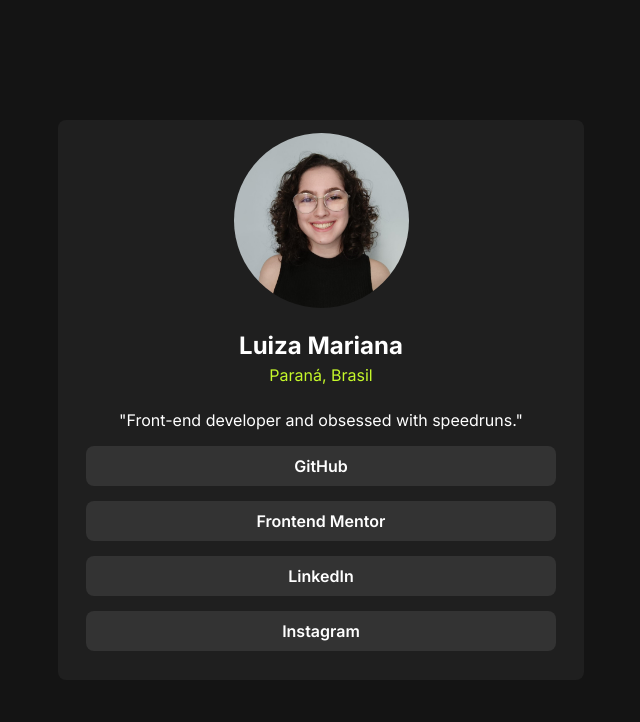
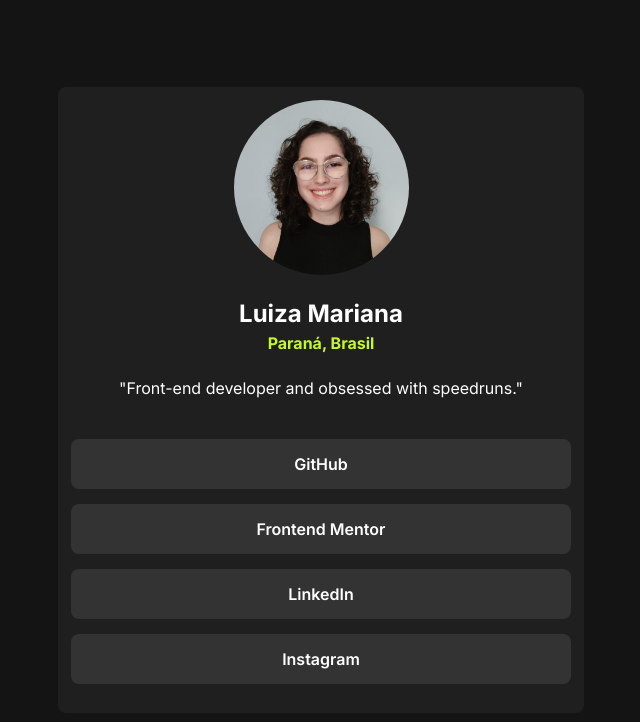
Before and after one commit to luizaisok/Challenge-Social-Links-Page, a plain HTML site: page index.html in a window 1280 px wide. Shown: the whole page, without its empty margins (319-959 px from the left). Drawn offline with Linux system fonts and the light colour scheme.

Commit message:
paddings

```diff
--- a/mystyle.css
+++ b/mystyle.css
@@ -36,6 +36,7 @@ h2{
 
 .about{
     font-weight: 400;
+    padding-bottom: 5%;
 }
 
 p{
@@ -45,6 +46,8 @@ p{
 .loc{
     color: hsl(75, 94%, 57%);
     margin-bottom: 5%;
+
+    font-weight: 700;
 }
 
 ul{
@@ -54,8 +57,8 @@ ul{
 }
 
 li{
-    margin: 3%;
-    padding: 2%;
+    margin: 3% 0;
+    padding: 3%;
     text-align: center;
 
     background-color: hsl(0, 0%, 20%);
```
